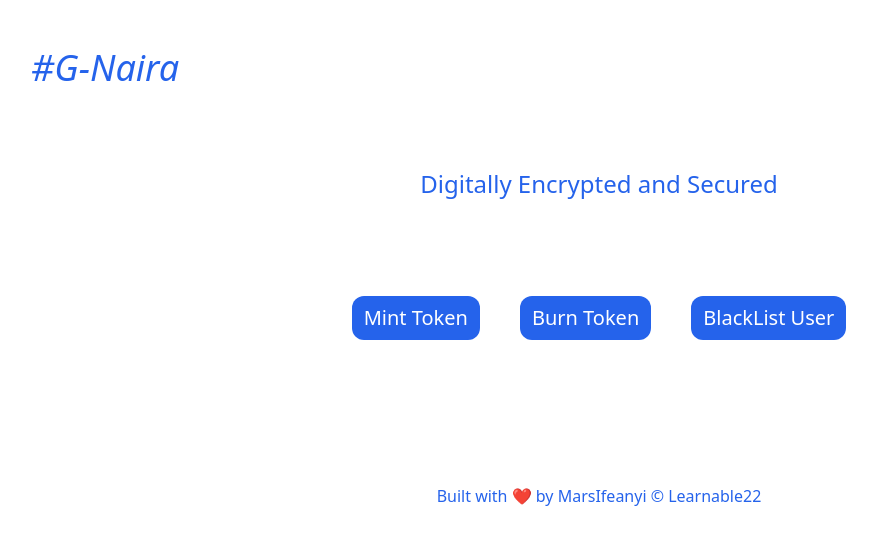
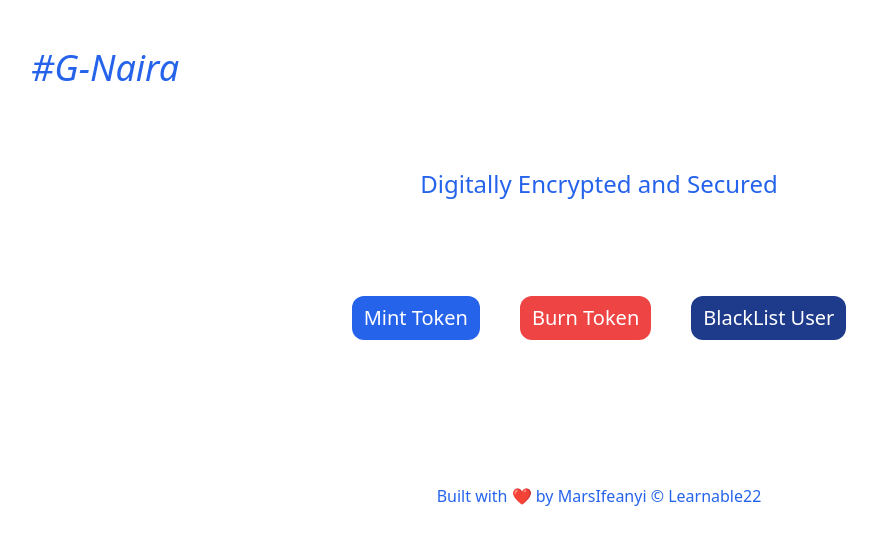
Before and after one commit to MarsIfeanyi/G-Naira-Digital-Currency, a React (Vite) app in the folder frontEnd/: page / in a window 1280 px wide. Shown: the top 544 px of the page, without its empty margins (41-918 px from the left). Built offline with nearby package versions, Linux system fonts and the light colour scheme.

Commit message:
Update style

```diff
--- a/frontEnd/src/components/MainNav.jsx
+++ b/frontEnd/src/components/MainNav.jsx
@@ -12,13 +12,13 @@ const MainNav = () => {
         </Link>
 
         <Link to="/burn-token">
-          <button className="bg-blue-600 rounded-xl text-white  py-2 px-3 text-xl ">
+          <button className="bg-red-500 rounded-xl text-white  py-2 px-3 text-xl ">
             Burn Token
           </button>
         </Link>
 
         <Link to="/blacklist">
-          <button className="bg-blue-600 rounded-xl text-white  py-2 px-3 text-xl">
+          <button className="bg-blue-900 rounded-xl text-white  py-2 px-3 text-xl">
             BlackList User
           </button>
         </Link>
```
